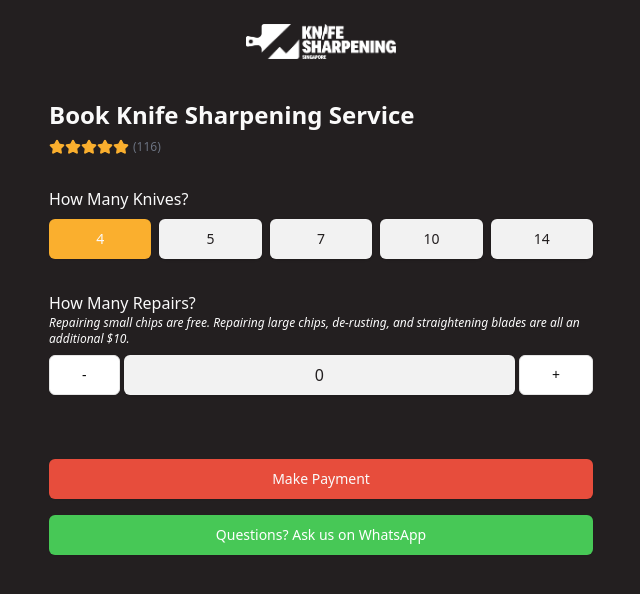
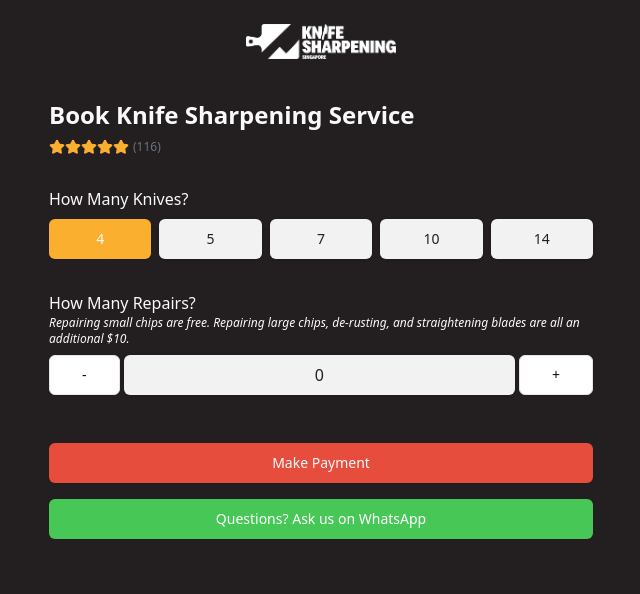
Before and after one commit to seantanyurong/sharp-knife-club, a Next.js app: page /order in a window 1280 px wide. Shown: the top 594 px of the page, without its empty margins (319-959 px from the left). Built offline with nearby package versions, Linux system fonts and the light colour scheme.

Commit message:
feature: adjust padding

```diff
--- a/app/(no-layout)/order/page.tsx
+++ b/app/(no-layout)/order/page.tsx
@@ -167,7 +167,7 @@ export default function Order() {
           asChild
           size="lg"
           variant="destructive"
-          className="w-full mt-16"
+          className="w-full mt-12"
         >
           <Link href={checkoutHref}>Make Payment</Link>
         </Button>
```
